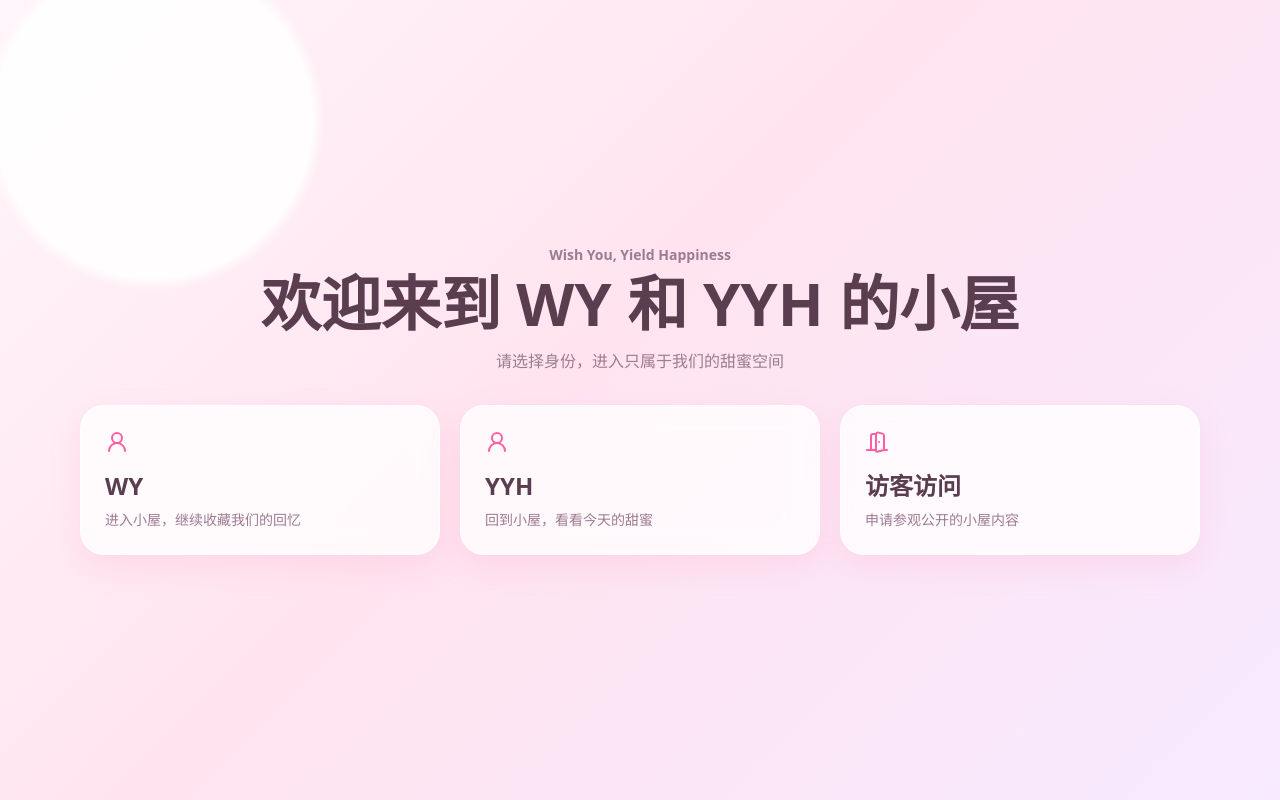
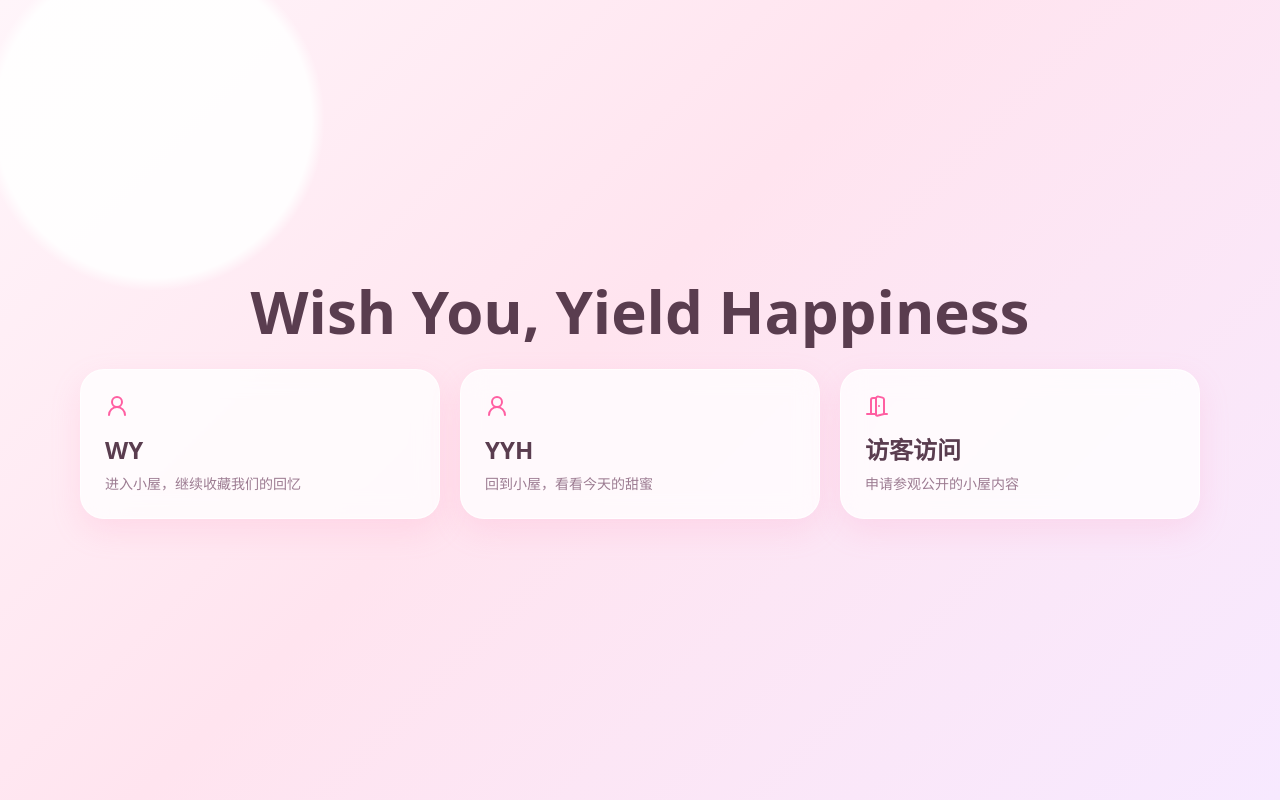
Before and after one commit to yanghanchu/wish-you-yield-happiness, a Next.js app: page /login in a window 1280 px wide. Built offline with nearby package versions, Linux system fonts and the light colour scheme; no server answers.

Commit message:
Polish login page and remove page subtitles

```diff
--- a/app/login/page.tsx
+++ b/app/login/page.tsx
@@ -3,10 +3,10 @@ import { LoginPanel } from '@/components/LoginPanel';
 export default function LoginPage() {
   return (
     <main className="page-shell flex min-h-screen flex-col justify-center py-10">
-      <div className="mb-8 text-center">
-        <p className="text-sm font-bold text-rosehouse-muted">Wish You, Yield Happiness</p>
-        <h1 className="mt-2 text-4xl font-black md:text-6xl">欢迎来到 WY 和 YYH 的小屋</h1>
-        <p className="mt-4 text-rosehouse-muted">请选择身份，进入只属于我们的甜蜜空间</p>
+      <div className="mb-7 text-center">
+        <h1 className="text-4xl font-black tracking-normal text-rosehouse-ink md:text-6xl">
+          Wish You, Yield Happiness
+        </h1>
       </div>
       <LoginPanel />
     </main>
```
